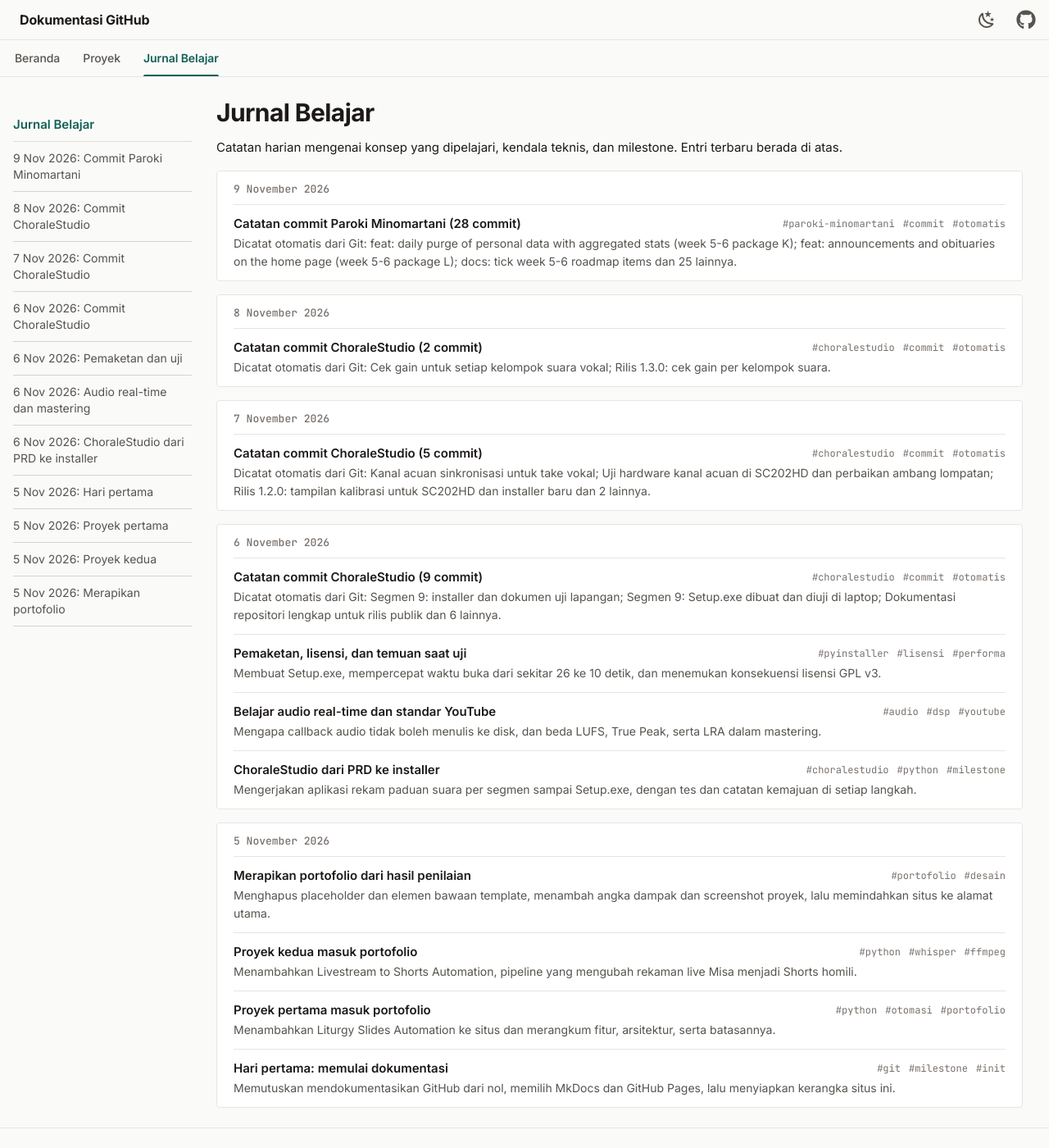
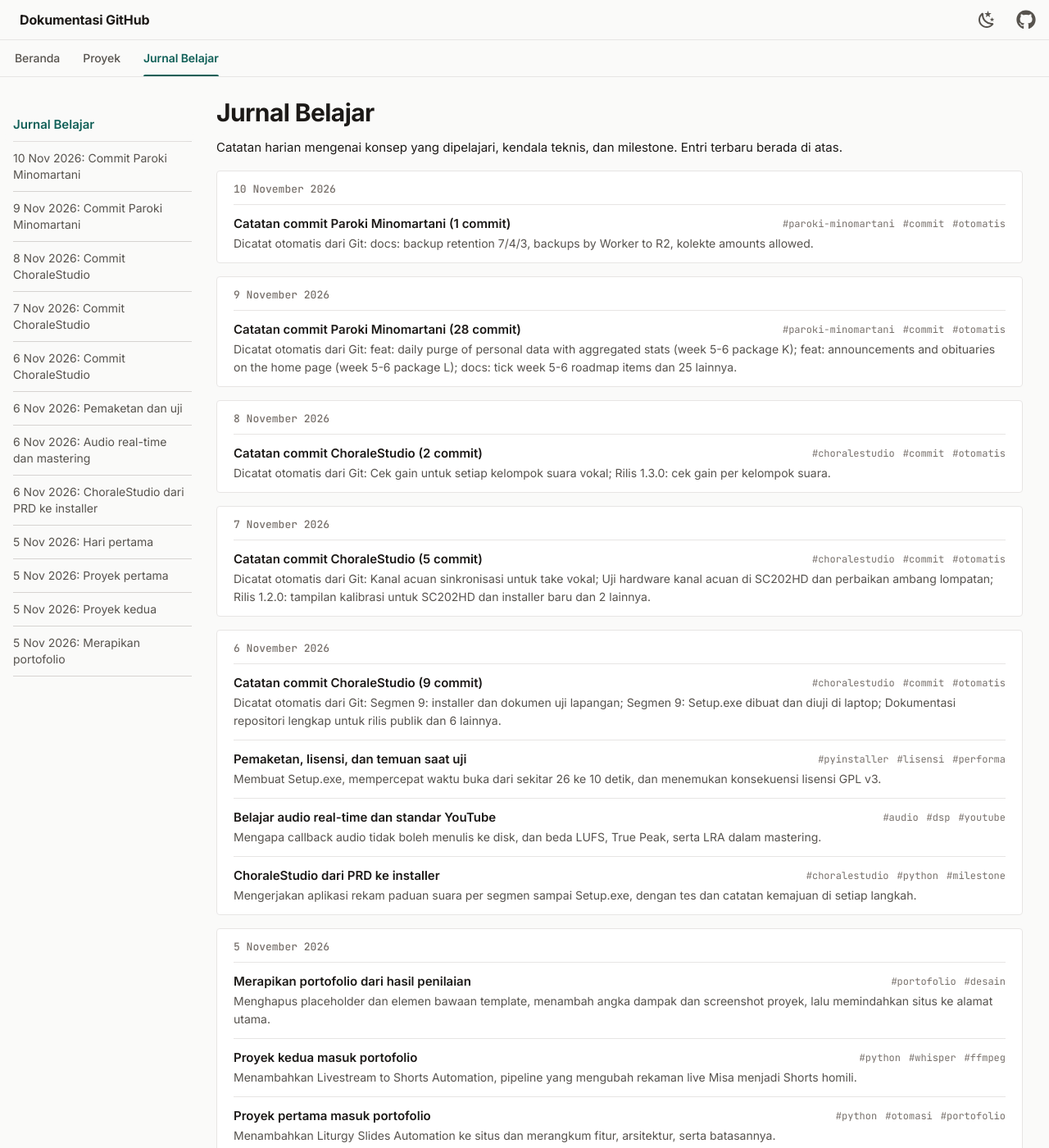
Before and after one commit to dimasarturoh15/dimasarturoh15.github.io, an MkDocs documentation site: the page built from docs/journal/index.md, in a window 1280 px wide and 1400 px high. Shown: the whole window at 82% size. Built offline with MkDocs 1.6.1 and Material for MkDocs 9.7.7, drawn with Linux system fonts in a browser that asks for light colours; some of the changed text lies outside the part shown.

Commit message:
docs: sync Paroki Minomartani commit ce4b280

```diff
--- a/docs/journal/index.md
+++ b/docs/journal/index.md
@@ -6,6 +6,17 @@ hide:
 # Jurnal Belajar
 
 Catatan harian mengenai konsep yang dipelajari, kendala teknis, dan milestone. Entri terbaru berada di atas.
+
+<div class="log-day" data-date="2026-11-10">
+<h2 class="log-date"><time datetime="2026-11-10">10 November 2026</time></h2>
+<ol class="log">
+  <li>
+    <a class="log-title" href="2026-11-10-paroki-minomartani-commit/">Catatan commit Paroki Minomartani (1 commit)</a>
+    <span class="tags"><span>#paroki-minomartani</span><span>#commit</span><span>#otomatis</span></span>
+    <p>Dicatat otomatis dari Git: docs: backup retention 7/4/3, backups by Worker to R2, kolekte amounts allowed.</p>
+  </li>
+</ol>
+</div>
 
 <div class="log-day" data-date="2026-11-09">
 <h2 class="log-date"><time datetime="2026-11-09">9 November 2026</time></h2>
--- a/mkdocs.yml
+++ b/mkdocs.yml
@@ -60,6 +60,7 @@ nav:
       - Livestream to Shorts Automation: projects/livestream-to-shorts-automation.md
   - Jurnal Belajar:
       - journal/index.md
+      - "10 Nov 2026: Commit Paroki Minomartani": journal/2026-11-10-paroki-minomartani-commit.md
       - "9 Nov 2026: Commit Paroki Minomartani": journal/2026-11-09-paroki-minomartani-commit.md
       - "8 Nov 2026: Commit ChoraleStudio": journal/2026-11-08-choralestudio-commit.md
       - "7 Nov 2026: Commit ChoraleStudio": journal/2026-11-07-choralestudio-commit.md
```
Also changed, not shown: docs/index.md (+1 -1 lines), docs/journal/2026-11-10-paroki-minomartani-commit.md (added, +15 -0 lines), docs/projects/paroki-minomartani.md (+1 -0 lines).
